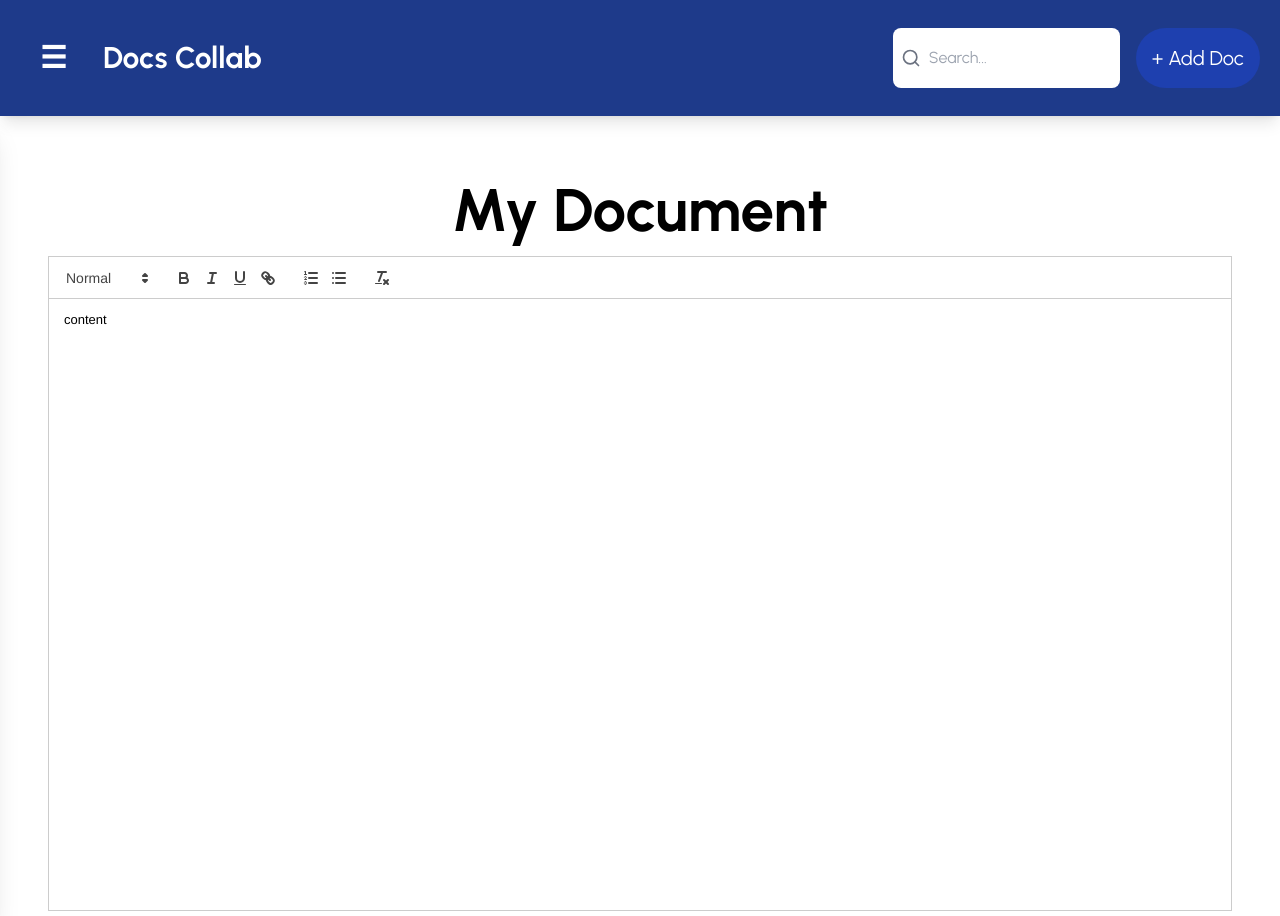
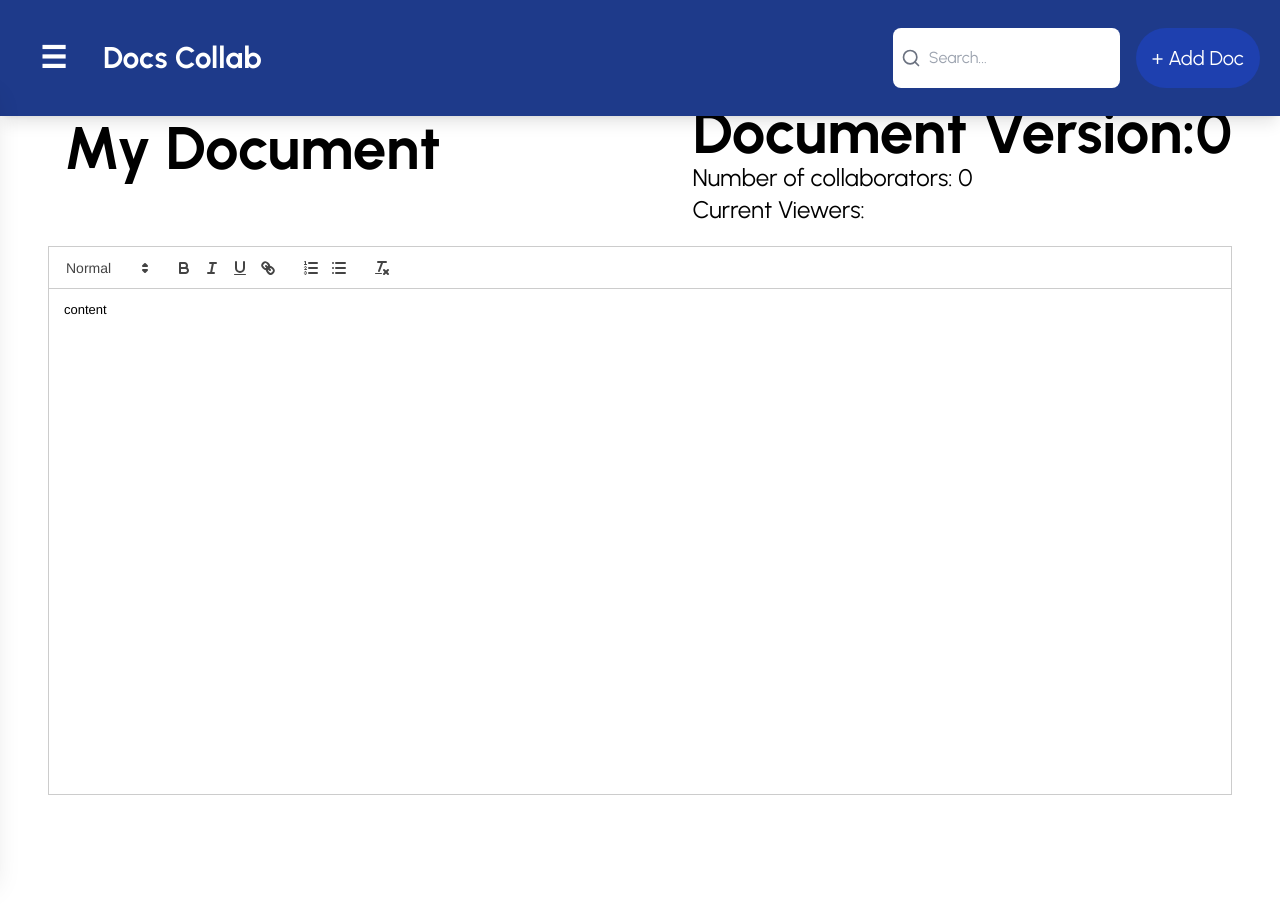
Before and after one commit to CTZNpk/docsCollab, a React (Vite) app in the folder frontend/: page / in a window 1280 px wide. After the commit the page ends 800 px from the top, so only its background shows below. Built offline with nearby package versions, Linux system fonts and the light colour scheme; no server answers.

Commit message:
Fixed Drawer

```diff
--- a/frontend/src/components/DocumentEditor.jsx
+++ b/frontend/src/components/DocumentEditor.jsx
@@ -1,7 +1,6 @@
 import React, { useState, useEffect } from "react";
 import ReactQuill from "react-quill";
 import "react-quill/dist/quill.snow.css";
-import useSocket from "../hooks/useSocket";
 import documentStore from "../store/documentStore";
 
 function DocumentEditor() {
@@ -12,8 +11,8 @@ function DocumentEditor() {
     content,
     title,
     setContent,
-    // version,
-    // number_of_collaborators
+    version,
+    number_of_collaborators,
   } = documentStore();
 
   useEffect(() => {
@@ -24,8 +23,6 @@ function DocumentEditor() {
     setContent(content);
     setValue(content);
   };
-
-
 
   // useEffect(() => {
   //   if (!socket) return;
@@ -39,13 +36,24 @@ function DocumentEditor() {
   // }, [socket]);
 
   return (
-    <div className="p-12 h-screen w-screen flex flex-col ">
-      <h1 className="text-center text-6xl p-4 font-bold">{title}</h1>
+    <div className="p-12 h-screen w-screen flex flex-col pt-[102px]">
+      <div className="flex justify-between">
+        <h1 className="text-center text-6xl p-4 font-bold">{title}</h1>
+        <div className="flex flex-col">
+          <h1 className="text-center text-6xl font-bold">
+            Document Version:{version}
+          </h1>
+          <p className="text-2xl">
+            Number of collaborators: {number_of_collaborators}
+          </p>
+          <p className="text-2xl">Current Viewers: </p>
+        </div>
+      </div>
       <ReactQuill
         value={value}
         onChange={handleChange}
         theme="snow"
-        className="flex-1"
+        className="flex-1 mt-5"
       />
     </div>
   );
--- a/frontend/src/components/Drawer.jsx
+++ b/frontend/src/components/Drawer.jsx
@@ -20,13 +20,13 @@ export default function Drawer({ isOpen }) {
 
   const handleClick = (docId) => {
     getDocFromId(docId);
-  }
+  };
 
   return (
     <div
       className={`fixed left-0 h-full w-[20vw] bg-blue-100 shadow-xl
-        transform transition-transform duration-300 z-50 ${isOpen ? "translate-x-0" : "-translate-x-full"
-        }`}
+        transform transition-transform duration-300 z-50 ${isOpen ? "translate-x-0 " : "-translate-x-full "
+        } top-[72px]`}
     >
       <div
         className="font-bold bg-blue-800 text-white p-10 text-center
@@ -38,7 +38,14 @@ export default function Drawer({ isOpen }) {
         {myDocs &&
           myDocs.map((item) => {
             console.log(item);
-            return <DrawerComp title={item.Title} key={item.ID} id={item.ID} handleClick={handleClick} />;
+            return (
+              <DrawerComp
+                title={item.Title}
+                key={item.ID}
+                id={item.ID}
+                handleClick={handleClick}
+              />
+            );
           })}
       </div>
     </div>
@@ -46,6 +53,12 @@ export default function Drawer({ isOpen }) {
 }
 
 function DrawerComp({ title, id, handleClick }) {
-  return <div className="border-b-2 border-blue-900 p-5 "
-    onClick={() => handleClick(id)}> {title}</div>;
+  return (
+    <div
+      className="border-b-2 border-blue-900 p-5 cursor-pointer "
+      onClick={() => handleClick(id)}
+    >
+      {title}
+    </div>
+  );
 }
--- a/frontend/src/components/Navbar.jsx
+++ b/frontend/src/components/Navbar.jsx
@@ -12,7 +12,7 @@ export default function Navbar({ toggleDrawer }) {
   };
 
   return (
-    <nav className="w-full bg-blue-900 p-5 shadow-lg">
+    <nav className="w-full bg-blue-900 p-5 shadow-lg fixed z-50">
       <div className="container mx-auto flex justify-between items-center">
         <div className="text-white text-3xl font-bold">
           <button onClick={toggleDrawer} className="mr-4 text-white p-5">
```
